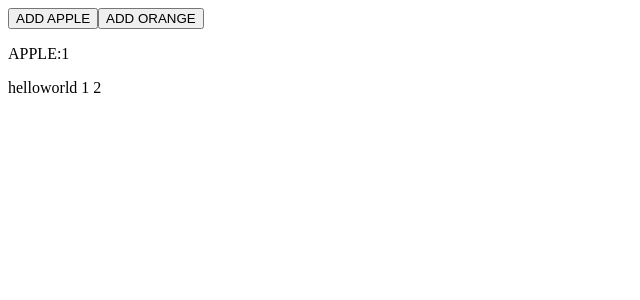
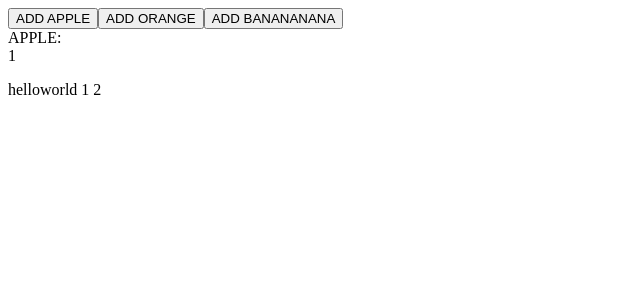
Before and after one commit to HpwClifford/ReacTEST, a React app: page / in a window 1280 px wide. Both pictures are taken after a click on the button "ADD APPLE". Shown: the top 300 px of the page, without its empty margins (0-640 px from the left). Built offline with nearby package versions, Linux system fonts and the light colour scheme.

Commit message:
added a worm and banana

```diff
--- a/src/components/Apple.jsx
+++ b/src/components/Apple.jsx
@@ -3,10 +3,10 @@ import Core from './Core.jsx';
 
 const Apple = ({ appleKey }) => {
   return (
-    <p>
+    <div>
       APPLE:
       <Core coreKey={appleKey + 1} />
-    </p>
+    </div>
   );
 };
 
--- /dev/null
+++ b/src/components/Banana.jsx
@@ -0,0 +1,12 @@
+import React from "react";
+
+export default function Banana({ bananaNum }) {
+  return (
+    <div>
+      Here are some bananas. They are not called ananas. Ananas are pineapples.
+      Is there a real banana here?
+      {bananaNum}
+      {/* <MiniBanana delicious={delicious} bananaNum={bananaNum} /> */}
+    </div>
+  );
+}
--- a/src/components/Core.jsx
+++ b/src/components/Core.jsx
@@ -1,7 +1,13 @@
 import React from 'react';
+import Worm from './Worm.jsx';
 
 const Core = ({ coreKey }) => {
-  return <span>{coreKey}</span>;
+  return (
+    <div>
+      <span>{coreKey}</span>
+      <Worm wormKey={coreKey+2} />
+    </div>
+  )
 };
 
 export default Core;
--- a/src/components/FruitContainer.jsx
+++ b/src/components/FruitContainer.jsx
@@ -1,6 +1,7 @@
-import React, { useState } from 'react';
-import Apple from './Apple.jsx';
-import Orange from './Orange.jsx';
+import React, { useState } from "react";
+import Apple from "./Apple.jsx";
+import Orange from "./Orange.jsx";
+import Banana from "./Banana.jsx";
 
 const FruitContainer = () => {
   const [apples, setApples] = useState([]);
@@ -19,20 +20,28 @@ const FruitContainer = () => {
     setOranges(newOranges);
   };
 
-  //   const appleList = apples.map((apple, idx) => (
-  //     <Apple key={idx} appleKey={idx} />
-  //   ));
+  const [bananas, setBananas] = useState({ bananaCount: 0 });
 
-  //   console.log(appleList);
+  const bananArr = [];
+  for (let k = 0; k < bananas.bananaCount; k++) {
+    bananArr[k] = <Banana bananaNum={k} key={k} />;
+  }
+
+  const addBanana = () => {
+    setBananas({ bananaCount: bananas.bananaCount + 1 });
+  };
 
   return (
     <div>
       <button onClick={addApple}>ADD APPLE</button>
       <button onClick={addOrange}>ADD ORANGE</button>
+      <button onClick={addBanana}>ADD BANANANANA</button>
+
       {apples.map((apple, idx) => (
         <Apple key={idx} appleKey={idx} test={3} />
       ))}
       {oranges}
+      {bananArr}
     </div>
   );
 };
--- /dev/null
+++ b/src/components/Worm.jsx
@@ -0,0 +1,5 @@
+import React from "react";
+
+export default function Worm({ coreKey }) {
+  return <div>{coreKey}</div>;
+}
```
Also changed, not shown: src/components/VegContainer.jsx (+11 -0 lines), 1 other file (tests, documents, lock files or other folders).
